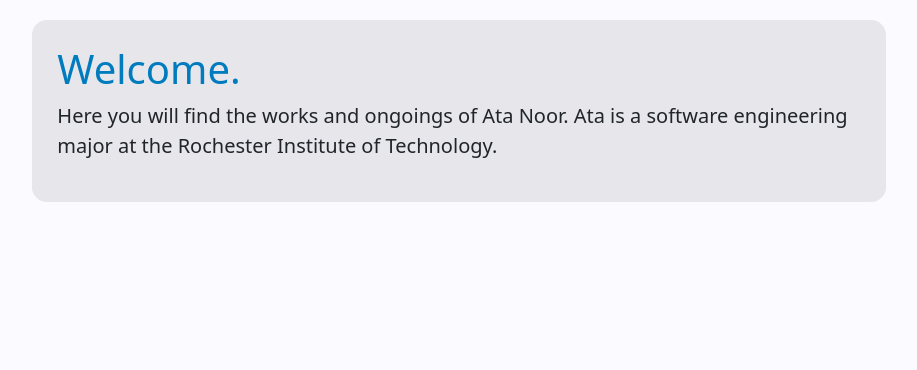
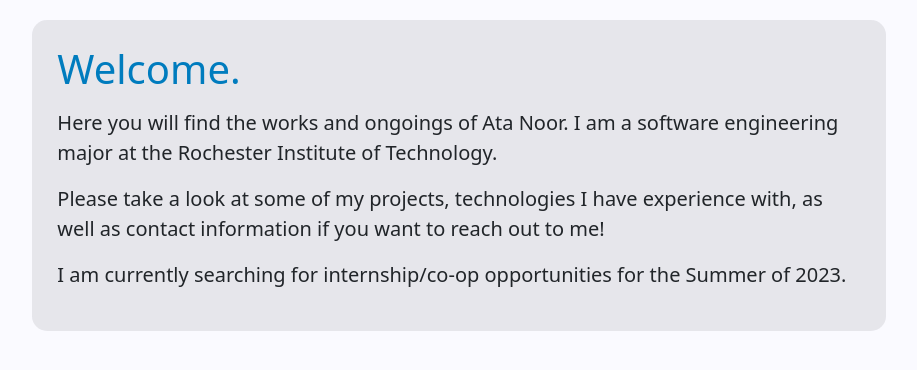
Before and after one commit to atauln/pubsite, a Flask app: page / in a window 1280 px wide. Shown: the part 56-426 px from the top of the page, without its empty margins (181-1098 px from the left). Run offline with Flask 2, Linux system fonts and the light colour scheme.

Commit message:
scrapped some things

```diff
--- a/app.py
+++ b/app.py
@@ -5,3 +5,15 @@
 @app.route('/')
 def root():
     return render_template('home.html')
+
+@app.route('/projects')
+def projects():
+    return render_template('projects.html')
+
+@app.route('/contact')
+def contact():
+    return render_template('contact.html')
+
+@app.route('/technologies')
+def technologies():
+    return render_template('/technologies')
--- a/templates/home.html
+++ b/templates/home.html
@@ -18,7 +18,6 @@
         background-color: rgba(48, 52, 63, 0.1);
         box-sizing: border-box;
         padding: 25px;
-
     }
 
     div {
@@ -33,9 +32,14 @@
 
 <div class="main-div col-sm-8 mx-auto">
     <h1 class="heading">Welcome.</h1>
+    <p class="lead" style="margin-top:15px">
+        Here you will find the works and ongoings of Ata Noor. I am a software engineering major at the Rochester Institute of Technology.
+    </p>
     <p class="lead">
-        Here you will find the works and ongoings of Ata Noor. Ata is a software engineering major at the Rochester Institute of Technology.
-
+        Please take a look at some of my projects, technologies I have experience with, as well as contact information if you want to reach out to me!
+    </p>
+    <p class="lead">
+        I am currently searching for internship/co-op opportunities for the Summer of 2023.
     </p>
 </div>
 
```
